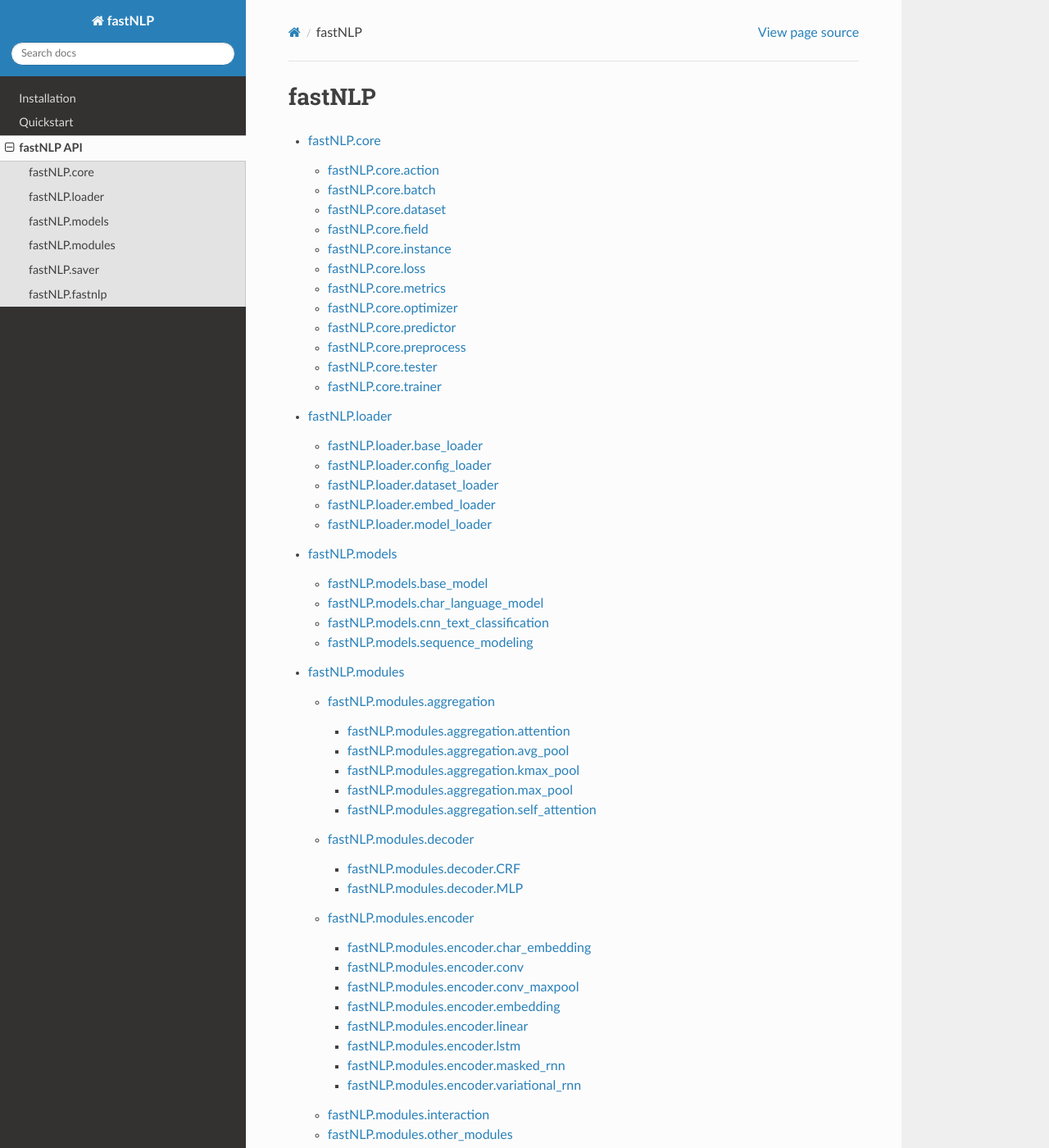
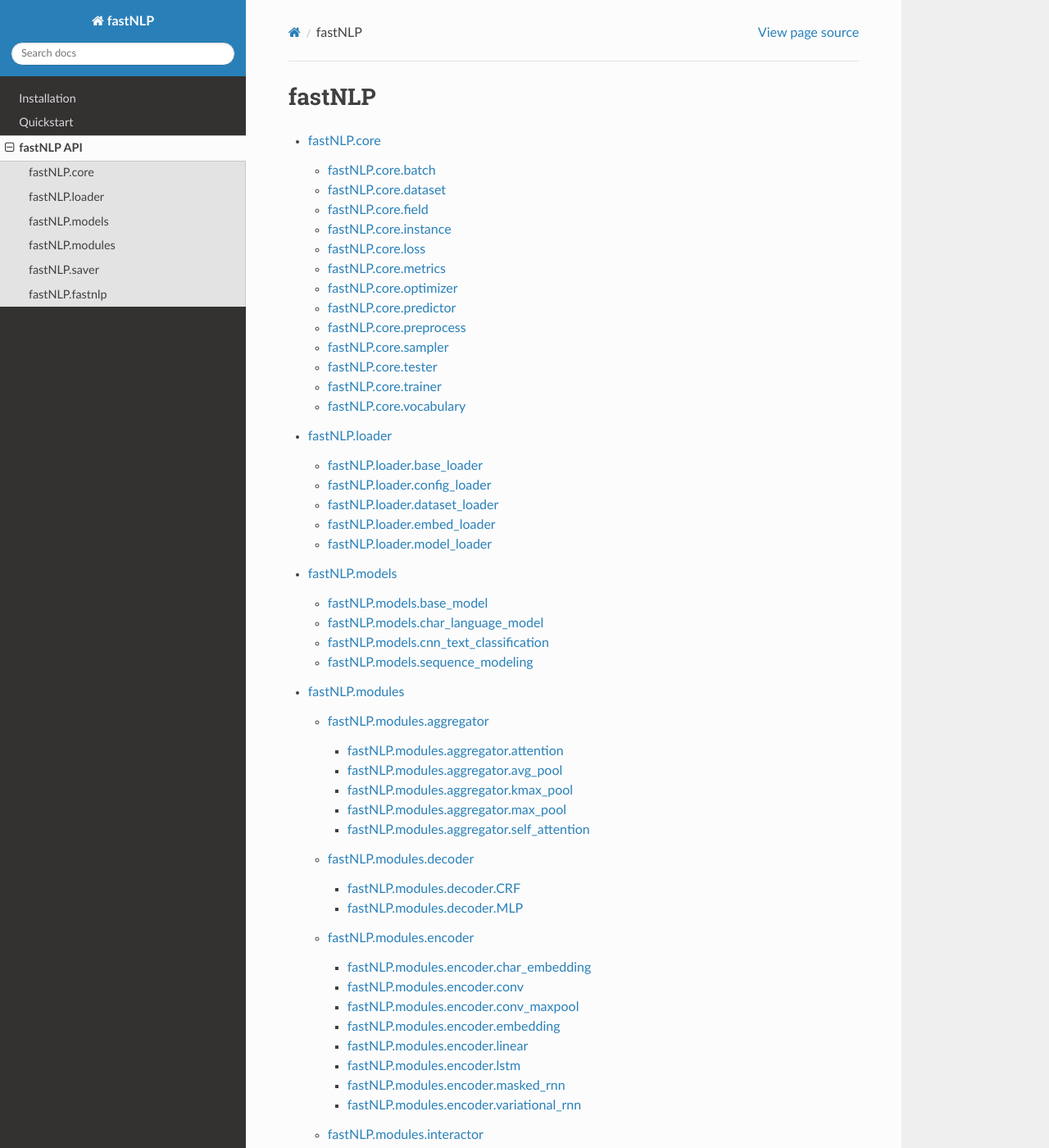
Before and after one commit to fastnlp/fastNLP, a Sphinx documentation site: the page built from docs/source/fastNLP.rst, in a window 1280 px wide and 1400 px high. Shown: the whole window at 82% size. Built offline with Sphinx 7.4.7 and the Read the Docs theme 2.0.0, drawn with Linux system fonts in a browser that asks for light colours.

Commit message:
update docs

```diff
--- a/docs/source/fastNLP.core.rst
+++ b/docs/source/fastNLP.core.rst
@@ -1,11 +1,5 @@
 fastNLP.core
 =============
-
-fastNLP.core.action
---------------------
-
-.. automodule:: fastNLP.core.action
-    :members:
 
 fastNLP.core.batch
 -------------------
@@ -61,6 +55,12 @@
 .. automodule:: fastNLP.core.preprocess
     :members:
 
+fastNLP.core.sampler
+---------------------
+
+.. automodule:: fastNLP.core.sampler
+    :members:
+
 fastNLP.core.tester
 --------------------
 
@@ -73,6 +73,12 @@
 .. automodule:: fastNLP.core.trainer
     :members:
 
+fastNLP.core.vocabulary
+------------------------
+
+.. automodule:: fastNLP.core.vocabulary
+    :members:
+
 
 .. automodule:: fastNLP.core
     :members:
--- a/docs/source/fastNLP.modules.interaction.rst
+++ /dev/null
@@ -1,5 +0,0 @@
-fastNLP.modules.interaction
-============================
-
-.. automodule:: fastNLP.modules.interaction
-    :members:
--- /dev/null
+++ b/docs/source/fastNLP.modules.interactor.rst
@@ -0,0 +1,5 @@
+fastNLP.modules.interactor
+===========================
+
+.. automodule:: fastNLP.modules.interactor
+    :members:
--- a/docs/source/fastNLP.modules.rst
+++ b/docs/source/fastNLP.modules.rst
@@ -3,10 +3,10 @@
 
 .. toctree::
 
-    fastNLP.modules.aggregation
+    fastNLP.modules.aggregator
     fastNLP.modules.decoder
     fastNLP.modules.encoder
-    fastNLP.modules.interaction
+    fastNLP.modules.interactor
 
 fastNLP.modules.other\_modules
 -------------------------------
```
Also changed, not shown: docs/source/fastNLP.modules.aggregation.rst (deleted, +0 -36 lines), docs/source/fastNLP.modules.aggregator.rst (added, +36 -0 lines).
